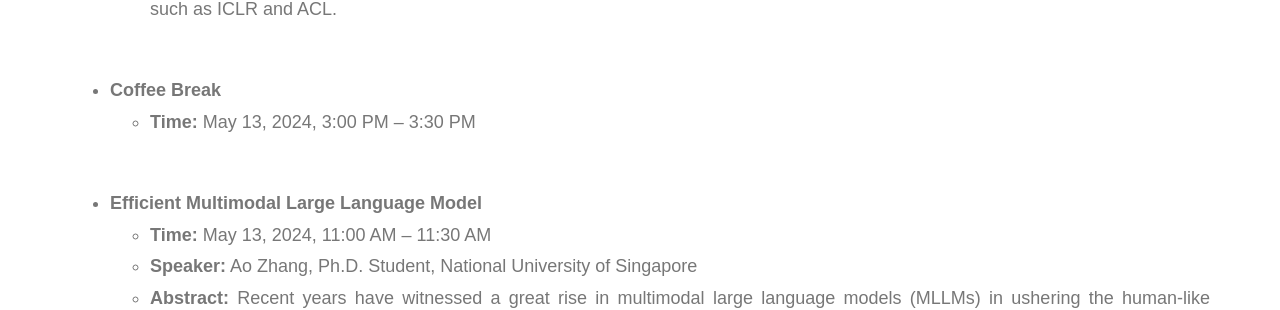
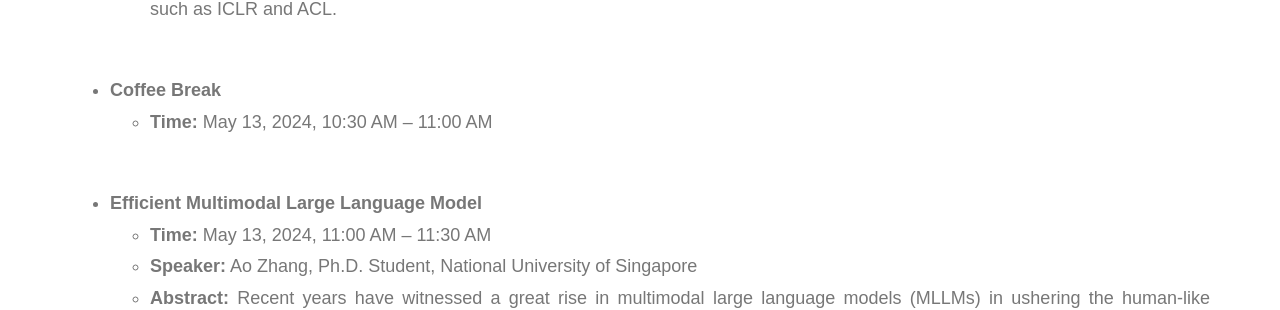
Before and after one commit to IRMeetsLLM/IRMeetsLLM.github.io, a Jekyll site: the page built from index.md, in a window 1280 px wide and 900 px high, scrolled down 2655 px. Shown: the part 148-458 px from the top of the window. Built offline with Jekyll 4.4.1, drawn with Linux system fonts in a browser that asks for light colours; nearby versions of some CDN libraries; some web fonts are replaced.

Commit message:
Update schedule2.html

```diff
--- a/_includes/schedule2.html
+++ b/_includes/schedule2.html
@@ -33,7 +33,7 @@
           </li>
           <li style="margin-bottom: 50px;"><strong>Coffee Break</strong>
             <ul>
-              <li><strong>Time:</strong> May 13, 2024, 3:00 PM – 3:30 PM </li>
+              <li><strong>Time:</strong> May 13, 2024, 10:30 AM – 11:00 AM </li>
             </ul>
           </li>
           <li style="margin-bottom: 50px;"><strong>Efficient Multimodal Large Language Model</strong>
```
